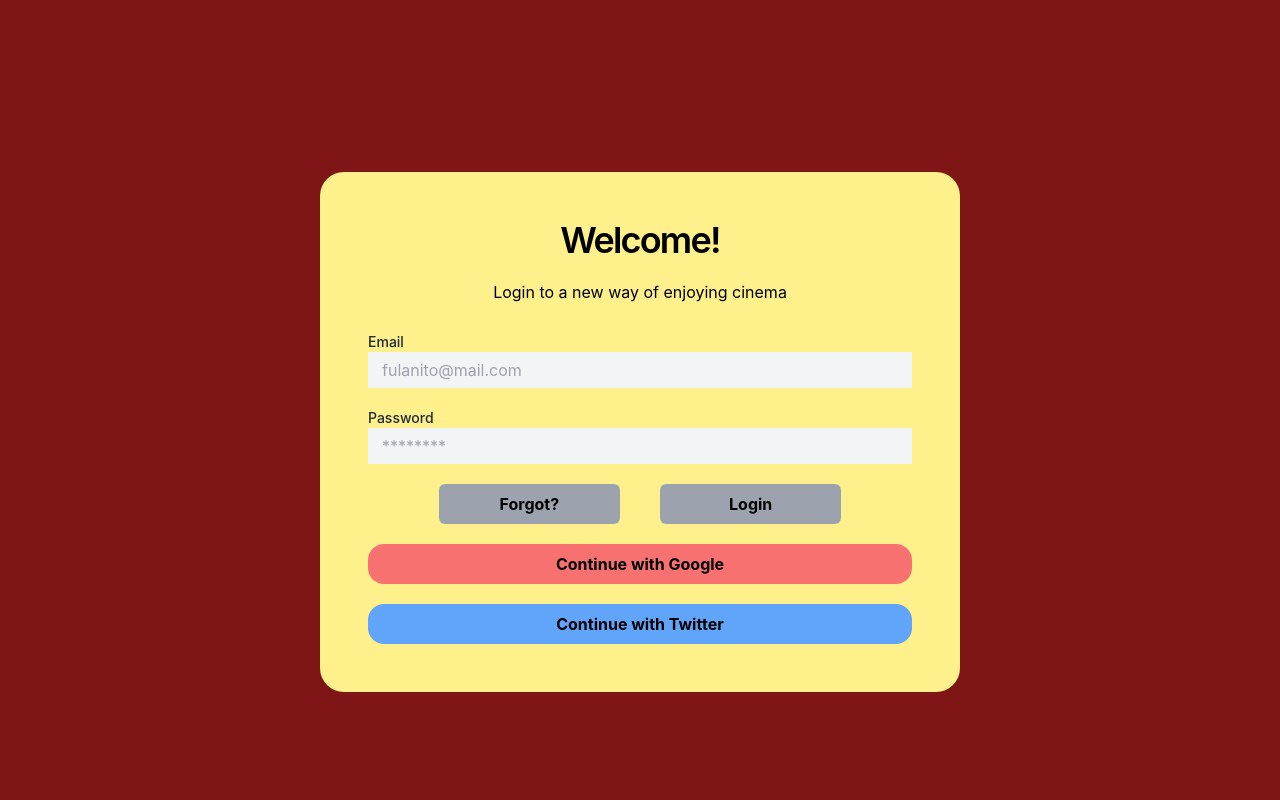
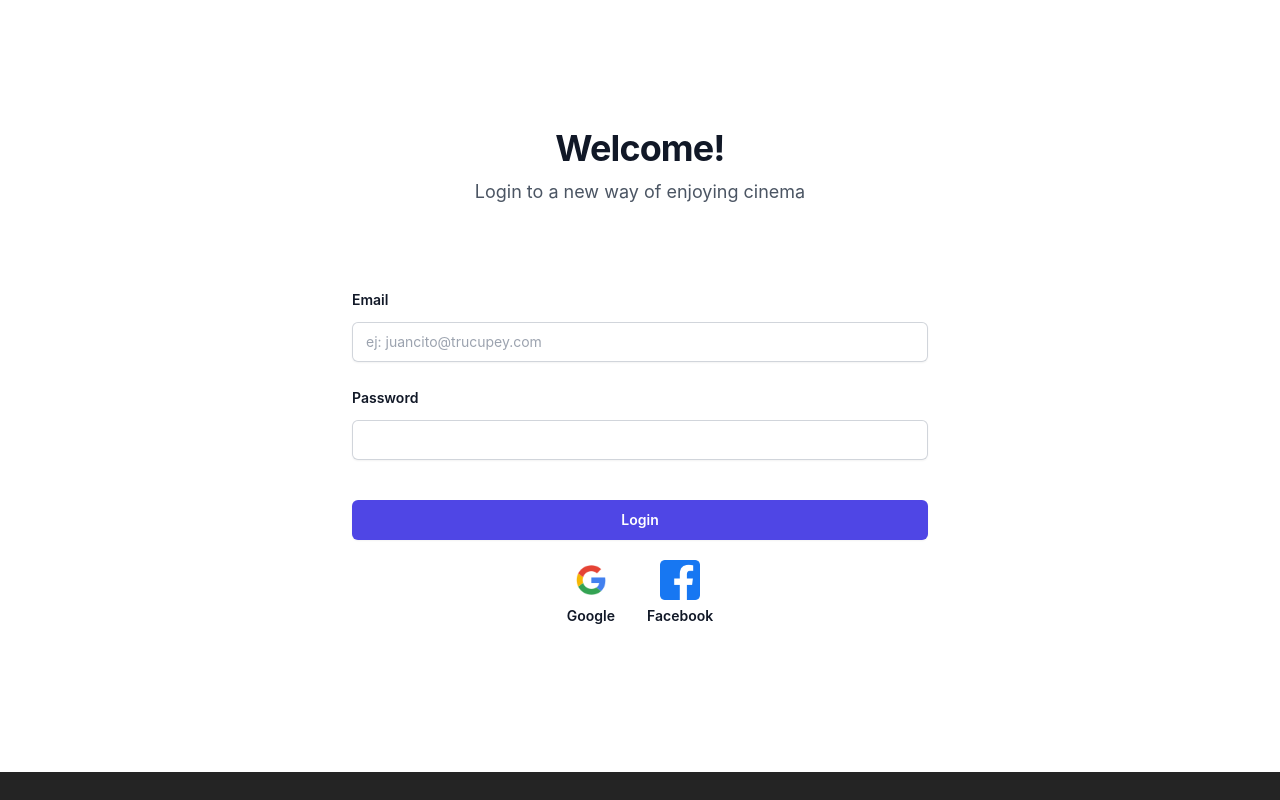
Before and after one commit to darioaldana/MicroproyectoII_Aldana-Rojas-Sar, a React (Vite) app: page / in a window 1280 px wide. Built offline with nearby package versions, Linux system fonts and the light colour scheme.

Commit message:
Version final del login, i hope so

```diff
--- a/src/pages/LoginPage/LoginPage.jsx
+++ b/src/pages/LoginPage/LoginPage.jsx
@@ -4,8 +4,12 @@ import React from 'react'
 
 // import { REGISTER_URL } from "../../constants/urls";
 import { useState } from "react";
+import GoogleLogo from "../../assets/google.png"
+import FacebookLogo from "../../assets/facebook.png"
+
 // import {loginWithEmailAndPassword, signInWithGoogle,} from "../../firebase/auth-service";
 import logo from '../../assets/logo.png'
+
 
 
 export function LoginPage() {
@@ -43,77 +47,89 @@ export function LoginPage() {
     };
 
     return (
-      <div class="flex justify-center items-center box-border bg-[#7e1616] w-screen h-screen p-0 m-0">
-
-        <form class ="bg-yellow-200 w-1/2 p-12 grid mt-16 rounded-3xl grid-cols-1 gap-y-5" onSubmit={onSubmit}>
-          {/* <img src={logo} className={styles.logo}/>  */}
-          <h1 class = "text-4xl text-center font-semibold text-black bg-yellow-200 tracking-tighter">Welcome!</h1>
-          <p class = "font-normal text-base leading-6 text-center text-black mb-2 bg-yellow-200">
+      <div className="isolate bg-white py-24 px-6 sm:py-32 lg:px-8">
+        <div class="mx-auto max-w-2xl text-center">
+          <h1 class = "text-3xl font-bold tracking-tight text-gray-900 sm:text-4xl">Welcome!</h1>
+          <p class = "mt-2 text-lg leading-8 text-gray-600">
             Login to a new way of enjoying cinema
           </p>
+      </div>
 
-          {/* EMAIL FIELD */}
-          <div>
-            <h3 class = "block text-sm font-medium leading-5 mb-0 text-gray-800 bg-yellow-200" htmlFor="email">
+      <form class ="mx-auto mt-16 max-w-xl sm:mt-20" onSubmit={onSubmit}>
+
+        <div className="grid grid-cols-1 gap-y-6 gap-x-8 sm:grid-cols-2">
+
+          <div className="sm:col-span-2">
+            <label htmlFor="email" className="block text-sm font-semibold leading-6 text-gray-900">
             Email
-            </h3>
+            </label>
+            <div className="mt-2.5">
               <input
-              class = "block w-full rounded-none text-base leading-6 font-normal bg-gray-100 text-black placeholder:text-gray-400 pl-[14px] h-9"
                 type="email"
                 name="email"
                 id="email"
-              placeholder= "fulanito@mail.com"
+                placeholder='ej: juancito@trucupey.com'
                 onChange={handleOnChange}
+                className="block w-full rounded-md border-0 py-2 px-3.5 text-gray-900 shadow-sm ring-1 ring-inset ring-gray-300 placeholder:text-gray-400 focus:ring-2 focus:ring-inset focus:ring-indigo-600 sm:text-sm sm:leading-6"
                 required
               />
             </div>
+          </div>
 
-          {/* PASSWORD FIELD */}
-          <div>
-            <h3 class = "block text-sm font-medium leading-5 mb-0 text-gray-800 bg-yellow-200"  htmlFor="password">
+          <div className="sm:col-span-2">
+            <label htmlFor="company" className="block text-sm font-semibold leading-6 text-gray-900">
               Password
-            </h3>
+            </label>
+            <div className="mt-2.5">
               <input
-              class = "block w-full rounded-none text-base leading-6 font-normal text-black bg-gray-100 placeholder:text-gray-400 pl-[14px] h-9"
                   type="password"
                   name="password"
                   id="password"
-              placeholder="********"
                   onChange={handleOnChange}
+                  className="block w-full rounded-md border-0 py-2 px-3.5 text-gray-900 shadow-sm ring-1 ring-inset ring-gray-300 placeholder:text-gray-400 focus:ring-2 focus:ring-inset focus:ring-indigo-600 sm:text-sm sm:leading-6"
                   required
               />
             </div>
-          <div class="grid-cols-2 inline-flex bg-yellow-200 gap-x-10 items-stretch justify-center">
-            <button type="forgot" class="block h-10 w-1/3  bg-gray-400 font-bold text-base leading-6 text-black cursor-pointer rounded-md">
-              Forgot?
-            </button>
+          </div>
+        </div>
 
-            <button type="submit" class="block h-10 w-1/3 bg-gray-400 font-bold text-base leading-6 text-black cursor-pointer rounded-md">
+        <div className="mt-10">
+          <button
+            type="submit"
+            className="block w-full rounded-md bg-indigo-600 px-3.5 py-2.5 text-center text-sm font-semibold text-white shadow-sm hover:bg-indigo-500 focus-visible:outline focus-visible:outline-2 focus-visible:outline-offset-2 focus-visible:outline-indigo-600"
+          >
             Login
           </button>
         </div>
 
+
+        <div className="flex items-center justify-center">
           <button
-            type="button"
-            class = "block h-10 font-bold text-base leading-6 text-black cursor-pointer rounded-2xl bg-red-400"
-            onClick={handleSignWithGoogle}
-          >
-            Continue with Google
+            type = "button"
+            onClick = {handleSignWithGoogle}
+            className="flex flex-col items-center justify-center gap-x-6 rounded-lg p-4 text-sm leading-6 hover:scale-105">
+            <img src={GoogleLogo} className='h-12' />
+            <div className="items-center justify-center">
+              <h3 className="block font-semibold text-gray-900">Google</h3>
+            </div>
           </button>
 
-          <button
-            type="button"
-            class = "block h-10 font-bold text-base leading-6 text-black cursor-pointer rounded-2xl bg-blue-400"
-            onClick={handleSignWithGoogle}
-          >
-            Continue with Twitter
+          <button className="flex flex-col items-center justify-center gap-x-6 rounded-lg p-4 text-sm leading-6 hover:scale-105">
+            <img src={FacebookLogo} className='h-12 p-1' />
+            <div className="items-center justify-center">
+
+              <h3 className="block font-semibold text-gray-900">Facebook</h3>
+            </div>
           </button>
 
-          {/* <Link to={REGISTER_URL} className={styles.loginRedirect}>
-            ¿No sign in yet?{" "}
-            <span className={styles.redirectLink}>SIGN IN</span>
-          </Link> */}
+
+        </div>
+
+
       </form>
+
+
+
       </div>
     );
 }
```
Also changed, not shown: src/assets/facebook.png (added), src/assets/google.png (added). Lines whose indentation alone changed are shown as unchanged.
